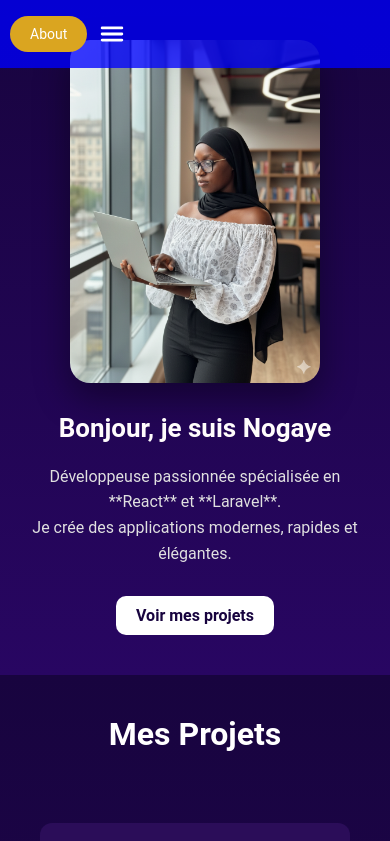
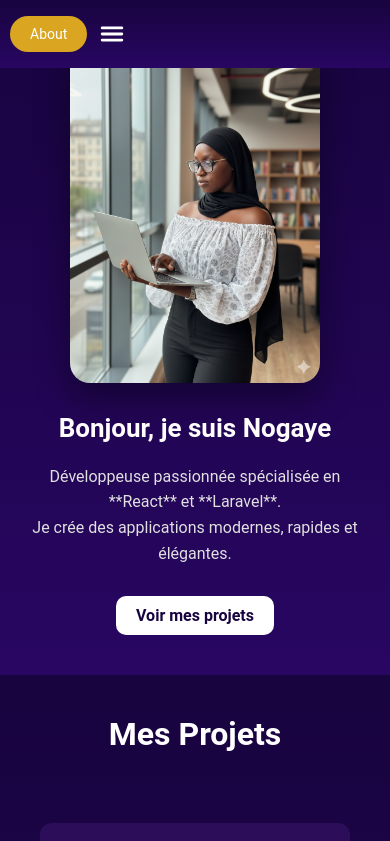
Before and after one commit to noksniang5336-cell/porfolio, a React app: page / in a window 390 px wide. Shown: the top 841 px of the page. Built offline with nearby package versions, Linux system fonts and the light colour scheme; the HTML template or start-up script is replaced by a standard one.

Commit message:
premier commit

```diff
--- a/src/index.css
+++ b/src/index.css
@@ -57,7 +57,7 @@ nav .logo {
   text-align: center;
   padding: 10%;
   position: absolute;
-  background-color: black;
+  background-color: transparent;
 
 }
 
@@ -114,7 +114,7 @@ nav .logo {
   position: fixed;
   width: 100%;
   z-index: 50;
-  background-color: rgba(0, 0, 255, 0.768);
+  background: linear-gradient(#18043f, #280662);
 
 }
 
@@ -132,7 +132,8 @@ nav h1 {
   color: white;
   padding: 10px 20px ;
   border-radius: 20px;
-font-size: 14px;
+  font-size: 14px;
+  align-items: right;
 }
 
 
```
